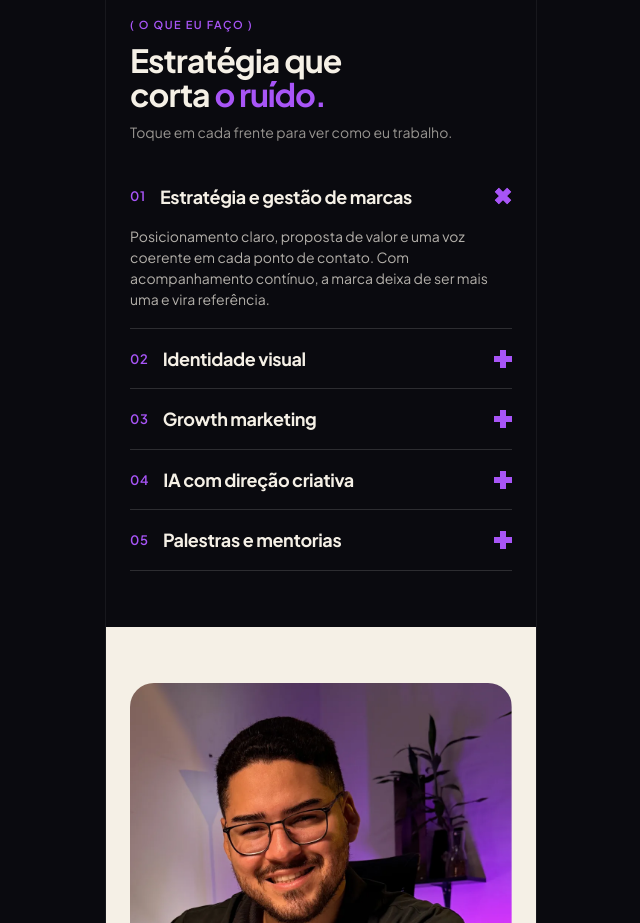
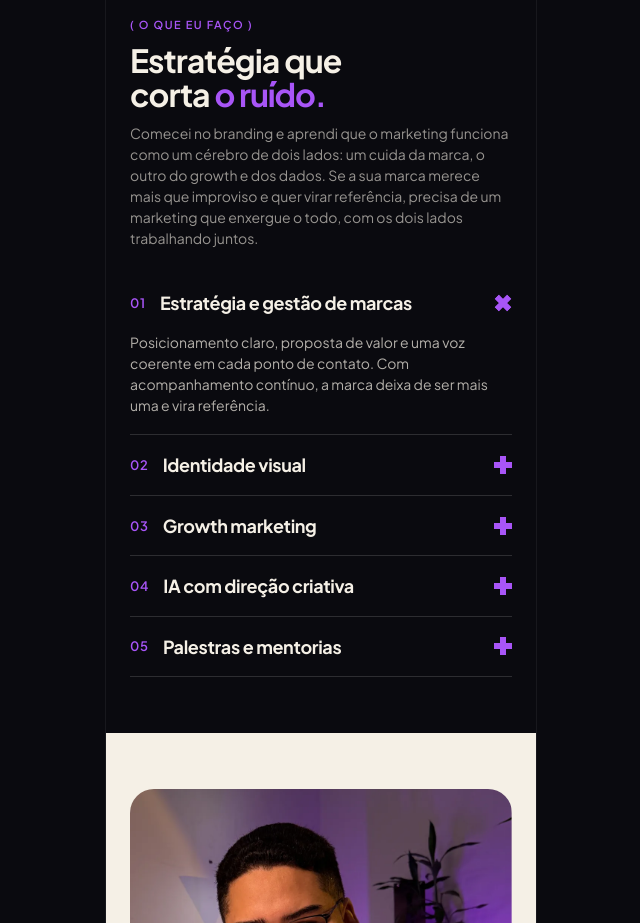
Before and after one commit to VictorBranding/bio, a plain HTML site: page index.html in a window 1280 px wide. Shown: the part 1200-2123 px from the top of the page, without its empty margins (319-959 px from the left). Drawn offline with Linux system fonts and the light colour scheme.

Commit message:
Texto de apoio da seção de serviços
Co-Authored-By: Claude Opus 5.5 <noreply@anthropic.com>

```diff
--- a/index.html
+++ b/index.html
@@ -65,7 +65,7 @@ img{display:block;max-width:100%}
 .servicos{background:var(--ink);color:var(--creme);padding:56px 24px}
 .servicos-topo{display:grid;gap:12px;padding-bottom:24px}
 .titulo-secao{font-size:32px;font-weight:700;letter-spacing:-.03em;line-height:1.05}
-.servicos-topo p{font-size:14px;opacity:.6;line-height:1.4}
+.servicos-topo p{font-size:14px;opacity:.6;line-height:1.5}
 .item{border-bottom:1px solid rgba(255,255,255,.14)}
 .item-botao{width:100%;display:flex;align-items:center;gap:14px;padding:18px 0;background:none;border:0;color:inherit;font:inherit;text-align:left;cursor:pointer}
 .item-num{font-size:13px;font-weight:600;letter-spacing:.06em;color:var(--roxo)}
@@ -152,7 +152,7 @@ a:focus-visible,button:focus-visible{outline:2px solid var(--roxo);outline-offse
     <div class="servicos-topo">
       <span class="rubrica roxo">( O que eu faço )</span>
       <h2 class="titulo-secao" id="t-servicos">Estratégia que<br>corta <span class="roxo">o ruído.</span></h2>
-      <p>Toque em cada frente para ver como eu trabalho.</p>
+      <p>Comecei no branding e aprendi que o marketing funciona como um cérebro de dois lados: um cuida da marca, o outro do growth e dos dados. Se a sua marca merece mais que improviso e quer virar referência, precisa de um marketing que enxergue o todo, com os dois lados trabalhando juntos.</p>
     </div>
     <div class="sanfona">
       <div class="item aberto"><button class="item-botao" aria-expanded="true"><span class="item-num">01</span><span class="item-titulo">Estratégia e gestão de marcas</span><svg class="item-mais" viewBox="0 0 18 18" aria-hidden="true"><path d="M9 0V18M0 9H18" stroke="#A855F7" stroke-width="6"/></svg></button><div class="item-corpo"><div><p>Posicionamento claro, proposta de valor e uma voz coerente em cada ponto de contato. Com acompanhamento contínuo, a marca deixa de ser mais uma e vira referência.</p></div></div></div>
```
